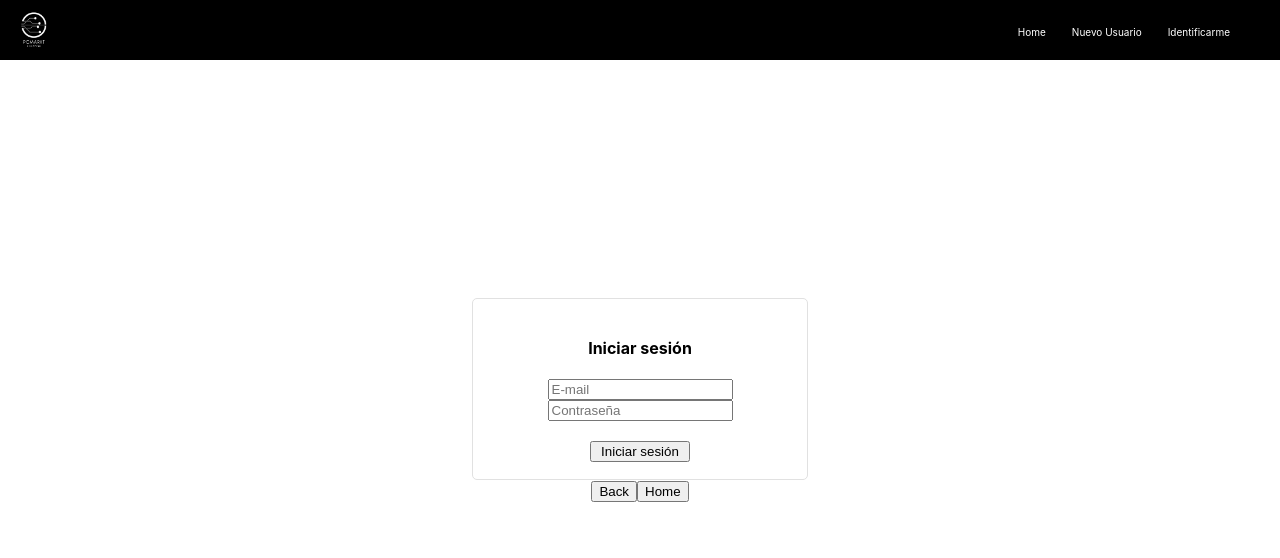
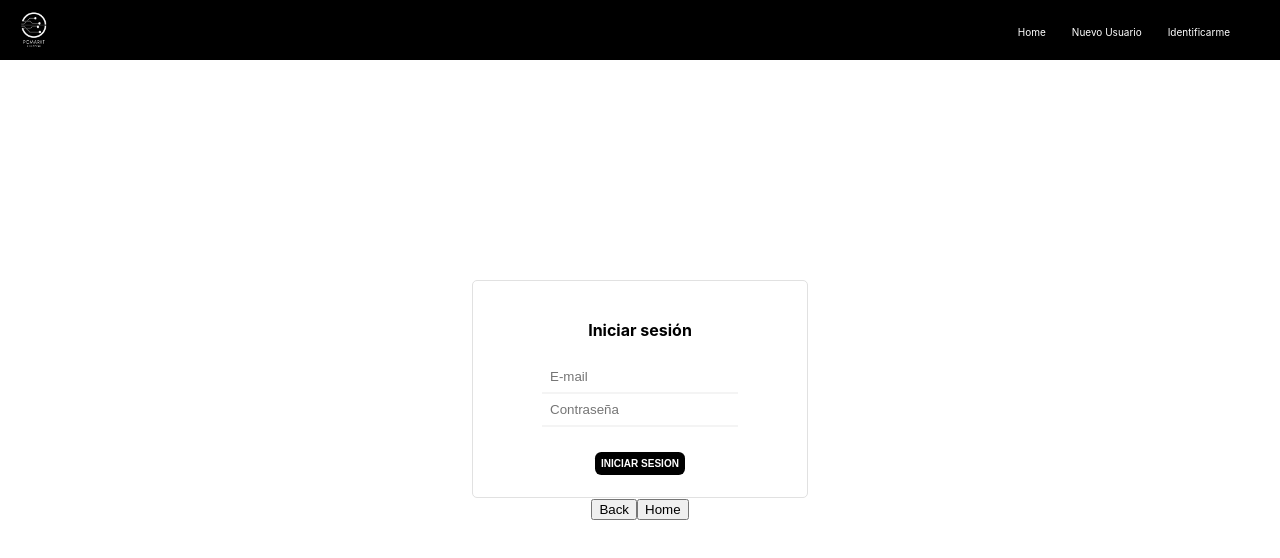
Before and after one commit to JGamito/Pc-markt-Frontend, a React (Create React App) app: page /login in a window 1280 px wide. Shown: the top 558 px of the page. Built offline with nearby package versions, Linux system fonts and the light colour scheme.

Commit message:
Change buttom Login page

```diff
--- a/src/pages/Login/logIn.module.css
+++ b/src/pages/Login/logIn.module.css
@@ -16,6 +16,50 @@
   justify-content: center;
   height: 100vh;
 }
+
+.input {
+  padding: 8px;
+  display: block;
+  border: none;
+  border-bottom: 2px solid rgba(204, 204, 204, 0.219);
+  width: 60%;
+}
+/* Button Effect */
 .button {
-  width: 100px;
+  height: 2.3em;
+  margin: 0.5em;
+  background: black;
+  color: white;
+  border: none;
+  border-radius: 0.625em;
+  font-size: 10px;
+  font-weight: bold;
+  cursor: pointer;
+  position: relative;
+  z-index: 1;
+  overflow: hidden;
 }
+
+button:hover {
+  color: black;
+}
+
+button:after {
+  content: "";
+  background: white;
+  position: absolute;
+  z-index: -1;
+  left: -20%;
+  right: -20%;
+  top: 0;
+  bottom: 0;
+  transform: skewX(-45deg) scale(0, 1);
+  transition: all 0.9s;
+}
+
+button:hover:after {
+  transform: skewX(-45deg) scale(1, 1);
+  -webkit-transition: all 0.9s;
+  transition: all 0.9s;
+}
+/* Button Effect */
--- a/src/pages/Login/login.jsx
+++ b/src/pages/Login/login.jsx
@@ -22,12 +22,14 @@
         <div className={styles.formulary}>
           <h4>Iniciar sesión</h4>
           <input
+            className={styles.input}
             value={email}
             onChange={(event) => setEmail(event.target.value)}
             type="text"
             placeholder="E-mail"
           />
           <input
+            className={styles.input}
             value={password}
             onChange={(event) => setPassword(event.target.value)}
             type="password"
@@ -35,7 +37,7 @@
           />
           <br />
           <button className={styles.button} type="submit">
-            Iniciar sesión
+            INICIAR SESION
           </button>
         </div>
       </form>
```
